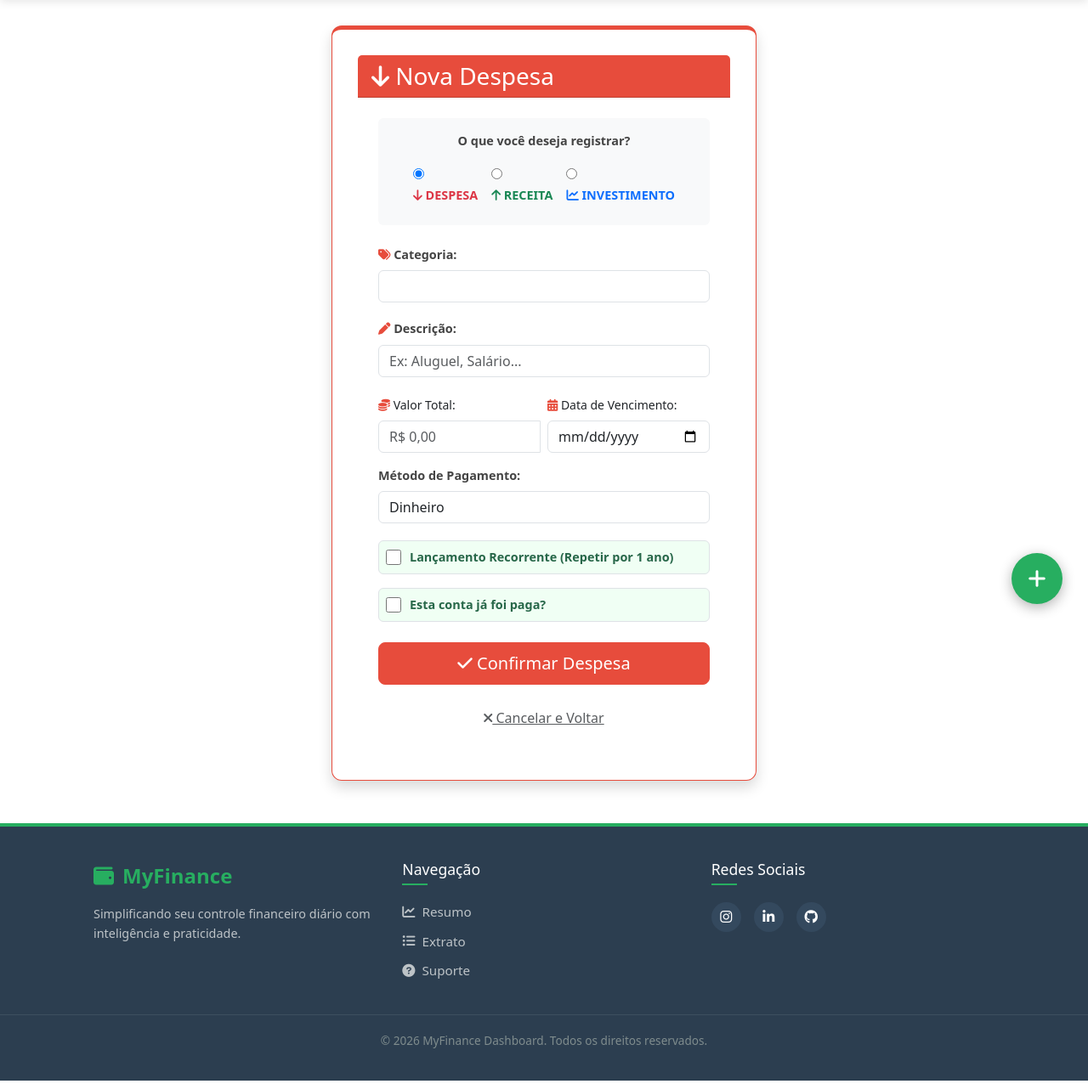
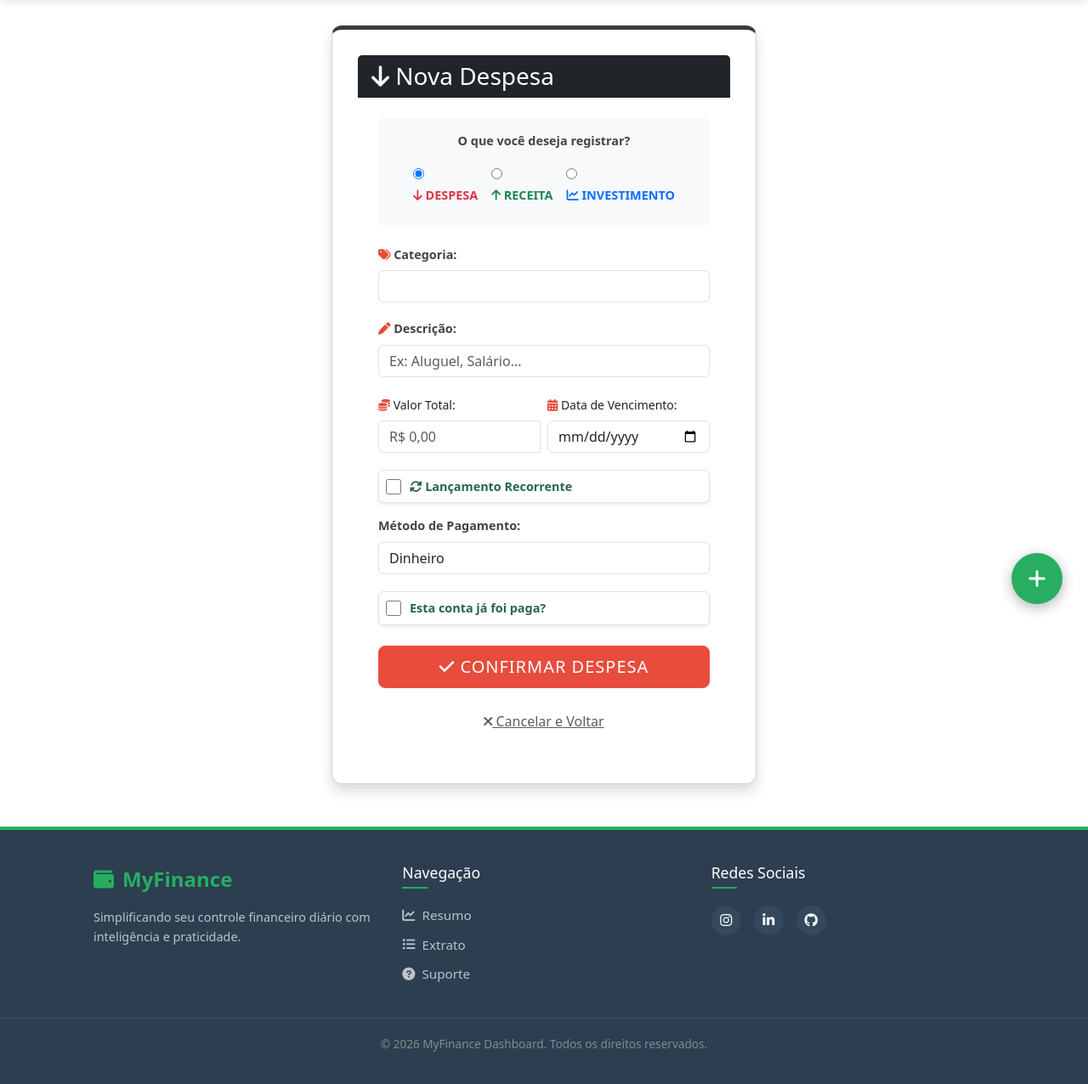
Before and after one commit to bcmmarra/controle-financeiro-web, a Flask app: template templates/novo_lancamento.html in a window 1280 px wide. Shown: the part 59-1335 px from the top of the page at 85% size. Run offline with Flask 3, Linux system fonts and the light colour scheme; the template is opened without the code that fills it, so the values that code supplies are empty; parts of the project's set-up code (start-up, migrations or seed data) failed here and were passed over.

Commit message:
transacao recorrente

```diff
--- a/app.py
+++ b/app.py
@@ -491,31 +491,23 @@ def novo_lancamento():
         data_str = request.form.get('data_transacao')
         tipo = request.form.get('tipo', 'despesa')
         metodo = request.form.get('metodo') or 'Dinheiro'
-
-        # Captura se é recorrente (Checkbox)
         is_recorrente = 1 if request.form.get('is_recorrente') else 0
 
         try:
             num_parcelas = int(request.form.get('numero_parcelas', 1))
-        except:
-            num_parcelas = 1
-
-        try:
             valor_total = float(valor_bruto)
             data_base = datetime.strptime(data_str, '%Y-%m-%d')
         except:
+            num_parcelas = 1
             valor_total = 0.0
             data_base = datetime.now()
 
-        # Regra de Ouro: Pagamento
-        if tipo == 'receita':
-            pago = 1
-        else:
-            pago = 1 if request.form.get('pago') else 0
+        # Receita é sempre considerada 'paga' (recebida)
+        pago = 1 if tipo == 'receita' or request.form.get('pago') else 0
 
         try:
-            # 1. LÓGICA DE PARCELAMENTO (Cartão de Crédito > 1 parcela)
-            if tipo == 'despesa' and metodo == 'Cartão de Crédito' and num_parcelas > 1:
+            # 1. PARCELAMENTO (Cartão)
+            if tipo == 'despesa' and metodo == 'Cartão de Crédito' and num_parcelas > 1 and not is_recorrente:
                 valor_parcela_base = round(valor_total / num_parcelas, 2)
                 diferenca = round(valor_total - (valor_parcela_base * num_parcelas), 2)
 
@@ -525,77 +517,54 @@ def novo_lancamento():
                     data_parcela = (data_base + relativedelta(months=i-1)).strftime('%Y-%m-%d')
                     desc_parcela = f"{descricao} ({i}/{num_parcelas})"
 
-                    sql = """INSERT INTO transacoes
-                             (usuario_id, descricao, valor_total, tipo, categoria_id, data_transacao,
-                              pago, metodo, id_transacao_pai, parcela_atual, numero_parcelas, is_parcelado, is_recorrente)
+                    sql = """INSERT INTO transacoes (usuario_id, descricao, valor_total, tipo, categoria_id, data_transacao,
+                             pago, metodo, id_transacao_pai, parcela_atual, numero_parcelas, is_parcelado, is_recorrente)
                              VALUES (%s, %s, %s, %s, %s, %s, %s, %s, %s, %s, %s, TRUE, FALSE)"""
-
-                    cursor.execute(sql, (user_id, desc_parcela, valor_atual, tipo, categoria_id,
-                                         data_parcela, pago, metodo, id_pai, i, num_parcelas))
-
+                    cursor.execute(sql, (user_id, desc_parcela, valor_atual, tipo, categoria_id, data_parcela, pago, metodo, id_pai, i, num_parcelas))
                     if i == 1:
                         id_pai = cursor.lastrowid
-                        # Atualiza a primeira parcela com o seu próprio ID como pai
                         cursor.execute("UPDATE transacoes SET id_transacao_pai = %s WHERE id = %s", (id_pai, id_pai))
 
-            # 2. LÓGICA DE RECORRÊNCIA (Repete o mesmo valor por 12 meses)
+            # 2. RECORRÊNCIA
             elif is_recorrente:
-                # Captura a quantidade de meses do HTML (o padrão é 12 se o usuário não mexer)
                 try:
                     meses_recorrencia = int(request.form.get('meses_recorrencia', 12))
                 except:
                     meses_recorrencia = 12
 
                 id_pai = None
-                for i in range(meses_recorrencia): # Agora usa a variável dinâmica
+                for i in range(meses_recorrencia):
                     data_recorrente = (data_base + relativedelta(months=i)).strftime('%Y-%m-%d')
-
-                    sql = """INSERT INTO transacoes (usuario_id, descricao, valor_total, tipo,
-                            categoria_id, data_transacao, pago, metodo, is_parcelado,
-                            is_recorrente, id_transacao_pai)
-                            VALUES (%s, %s, %s, %s, %s, %s, %s, %s, FALSE, TRUE, %s)"""
-
-                    cursor.execute(sql, (user_id, descricao, valor_total, tipo,
-                                        categoria_id, data_recorrente, pago, metodo, id_pai))
-
+                    sql = """INSERT INTO transacoes (usuario_id, descricao, valor_total, tipo, categoria_id, data_transacao,
+                             pago, metodo, is_parcelado, is_recorrente, id_transacao_pai)
+                             VALUES (%s, %s, %s, %s, %s, %s, %s, %s, FALSE, TRUE, %s)"""
+                    cursor.execute(sql, (user_id, descricao, valor_total, tipo, categoria_id, data_recorrente, pago, metodo, id_pai))
                     if i == 0:
                         id_pai = cursor.lastrowid
                         cursor.execute("UPDATE transacoes SET id_transacao_pai = %s WHERE id = %s", (id_pai, id_pai))
 
-            # 3. LANÇAMENTO ÚNICO SIMPLES
+            # 3. ÚNICO
             else:
-                sql = """INSERT INTO transacoes (usuario_id, descricao, valor_total, tipo,
-                         categoria_id, data_transacao, pago, metodo, is_parcelado, is_recorrente)
-                         VALUES (%s, %s, %s, %s, %s, %s, %s, %s, FALSE, FALSE)"""
-                cursor.execute(sql, (user_id, descricao, valor_total, tipo,
-                                     categoria_id, data_str, pago, metodo))
+                sql = """INSERT INTO transacoes (usuario_id, descricao, valor_total, tipo, categoria_id, data_transacao,
+                         pago, metodo, is_parcelado, is_recorrente) VALUES (%s, %s, %s, %s, %s, %s, %s, %s, FALSE, FALSE)"""
+                cursor.execute(sql, (user_id, descricao, valor_total, tipo, categoria_id, data_str, pago, metodo))
 
             conn.commit()
-            flash("Lançamento realizado com sucesso!", "sucesso")
+            flash("Sucesso!", "sucesso")
         except Exception as e:
-            print(f"ERRO AO GRAVAR: {e}")
             conn.rollback()
-            flash(f"Erro ao salvar lançamento: {e}", "erro")
+            flash(f"Erro: {e}", "erro")
         finally:
             cursor.close()
             conn.close()
-
         return redirect(url_for('novo_lancamento'))
 
-    # GET: Busca categorias para o select
-    cursor.execute("""
-        SELECT id, nome, tipo, cor
-        FROM categorias
-        WHERE usuario_id = %s
-        ORDER BY nome ASC
-    """, (session['usuario_id'],))
-
+    # GET: Carregar categorias e renderizar
+    cursor.execute("SELECT id, nome, tipo FROM categorias WHERE usuario_id = %s ORDER BY nome", (session['usuario_id'],))
     categorias = cursor.fetchall()
     cursor.close()
     conn.close()
-
-    hoje = datetime.now().strftime('%Y-%m-%d')
-    return render_template('novo_lancamento.html', categorias=categorias, hoje=hoje)
+    return render_template('novo_lancamento.html', categorias=categorias, hoje=datetime.now().strftime('%Y-%m-%d'))
 
 # Listagem de Lançamentos
 @app.route('/listagem')
--- a/templates/novo_lancamento.html
+++ b/templates/novo_lancamento.html
@@ -56,17 +56,28 @@
                         <input type="hidden" name="valor_total" id="valor_real">
                     </div>
                 </div>
-
                 <div class="col-6">
-                    <label class="form-label small font-weight-bold" id="label-data"></label>
+                    <label class="form-label small font-weight-bold" id="label-data">Data:</label>
                     <input type="date" name="data_transacao" class="form-control" value="{{ hoje }}" required />
                 </div>
             </div>
 
+            <div class="form-checkbox mb-3 p-2 rounded border bg-white shadow-sm">
+                <input class="checkbox" type="checkbox" name="is_recorrente" id="is_recorrente" onchange="toggleRecorrencia()">
+                <label class="form-check-label mb-0 ml-2 font-weight-bold" style="cursor:pointer" for="is_recorrente">
+                    <i class="fas fa-sync-alt"></i> Lançamento Recorrente
+                </label>
+
+                <div id="divMeses" class="form-section-highlight border-left-primary p-2 mt-2 bg-light" style="display: none; border-left: 4px solid #8c00ff !important">
+                    <label for="meses_recorrencia" class="form-label small">Repetir por quantos meses?</label>
+                    <input type="number" class="form-control form-control-sm" name="meses_recorrencia" id="meses_recorrencia" value="12" min="2" max="60">
+                    <small class="text-muted">*(Mínimo: 2 | Máximo: 60 meses)</small>
+                </div>
+            </div>
             <div id="secao_detalhes_despesa">
                 <div class="form-group">
                     <label class="font-weight-bold">Método de Pagamento:</label>
-                    <select name="metodo" id="metodo" class="form-control" onchange="verificarParcelas()">
+                    <select name="metodo" id="metodo" class="form-control" onchange="gerenciarCamposParcelas()">
                         <option value="Dinheiro">Dinheiro</option>
                         <option value="Pix">Pix</option>
                         <option value="Cartão de Crédito">Cartão de Crédito</option>
@@ -74,25 +85,12 @@
                     </select>
                 </div>
 
-                <div id="campos_parcelas" class="form-section-highlight border-left-primary p-2 bg-light" style="display: none;">
-                    <label class="text-primary font-weight-bold">Quantidade de Parcelas:</label>
+                <div id="campos_parcelas" class="form-section-highlight border-left-primary p-2 bg-light mb-3" style="display: none;">
+                    <label class="text-primary font-weight-bold small">Quantidade de Parcelas:</label>
                     <input type="number" name="numero_parcelas" id="numero_parcelas" class="form-control" value="1" min="1" />
                 </div>
 
-                <div class="form-checkbox mb-3 p-2 rounded border">
-                    <input class="checkbox" type="checkbox" name="is_recorrente" id="is_recorrente" onchange="toggleRecorrencia()">
-                    <label class="form-check-label mb-0 ml-2" style="cursor:pointer" for="is_recorrente">
-                        Lançamento Recorrente (Repetir por 1 ano)
-                    </label>
-                </div>
-
-                <div id="divMeses" class="form-section-highlight border-left-primary p-2 bg-light" style="display: none; border-left: 4px solid #8c00ffff !important">
-                    <label for="meses_recorrencia" class="form-label">Repetir por quantos meses?</label>
-                    <input type="number" class="form-control" name="meses_recorrencia" id="meses_recorrencia" value="12" min="2" max="60">
-                    <sub>*(Mínimo: 2 meses | Máximo: 60 meses)</sub>
-                </div>
-
-                <div class="form-checkbox mt-3 p-2 rounded border">
+                <div class="form-checkbox mt-3 p-2 rounded border bg-white shadow-sm">
                     <input type="checkbox" name="pago" id="pago" />
                     <label for="pago" id="label-pago" class="mb-0 ml-2" style="cursor:pointer">
                         Esta conta já foi paga?
@@ -116,8 +114,8 @@
     .transition-all { transition: all 0.3s ease; }
     .card-formulario { border-top: 5px solid #343a40; border-radius: 12px; }
     .form-section-highlight { border-left: 4px solid #007bff; margin-top: 10px; }
-    /* Estilo base do botão caso o Bootstrap falhe */
-    #btn-submit { min-height: 50px; }
+    #btn-submit { min-height: 50px; text-transform: uppercase; letter-spacing: 1px; }
+    .input-group-text { background: #f8f9fa; }
 </style>
 {% endblock %}
 
@@ -130,7 +128,6 @@
         const secaoDetalhes = document.getElementById("secao_detalhes_despesa");
         const labelPago = document.getElementById("label-pago");
         const checkboxPago = document.getElementById("pago");
-        const card = document.getElementById("card-lancamento");
         const header = document.getElementById("header-lancamento");
         const btn = document.getElementById("btn-submit");
         const titulo = document.getElementById("titulo-form");
@@ -149,44 +146,34 @@
             corBase = "#e74c3c";
             textoData = "Data de Vencimento:";
             textoTitulo = '<i class="fas fa-arrow-down"></i> Nova Despesa';
-
-            labelPago.innerText = "Esta conta já foi paga?"; // Texto para Despesa
+            labelPago.innerText = "Esta conta já foi paga?";
             secaoDetalhes.style.display = "block";
         }
         else if (tipoSelecionado === "receita") {
             corBase = "#27ae60";
             textoData = "Data de Recebimento:";
             textoTitulo = '<i class="fas fa-arrow-up"></i> Nova Receita';
-
             secaoDetalhes.style.display = "none";
         }
         else if (tipoSelecionado === "investimento") {
             corBase = "#3498db";
             textoData = "Data do Aporte:";
             textoTitulo = '<i class="fas fa-chart-line"></i> Novo Investimento';
-
-            labelPago.innerText = "Este aporte já foi realizado?"; // Texto para Investimento
+            labelPago.innerText = "Este aporte já foi realizado?";
             secaoDetalhes.style.display = "block";
-
-            // Sugestão: Investimentos geralmente já são marcados como feitos
             checkboxPago.checked = true;
         }
 
-        // --- Aplicação Visual e Filtro de Categorias ---
-        header.style.setProperty('background-color', corBase, 'important');
-        card.style.borderColor = corBase;
+        header.style.backgroundColor = corBase;
         titulo.innerHTML = textoTitulo;
-        btn.style.setProperty('background-color', corBase, 'important');
-        btn.style.setProperty('border-color', corBase, 'important');
-
-        const acao = tipoSelecionado.charAt(0).toUpperCase() + tipoSelecionado.slice(1);
-        btn.innerHTML = `<i class="fas fa-check"></i> Confirmar ${acao}`;
+        btn.style.backgroundColor = corBase;
+        btn.style.borderColor = corBase;
+        btn.querySelector('span').innerText = `Confirmar ${tipoSelecionado.charAt(0).toUpperCase() + tipoSelecionado.slice(1)}`;
 
         labelData.innerHTML = `<i class="fas fa-calendar-alt mr-1" style="color: ${corBase}"></i> ${textoData}`;
-        icones.forEach(icon => {
-            if (icon) icon.style.setProperty('color', corBase, 'important');
-        });
+        icones.forEach(icon => { if (icon) icon.style.color = corBase; });
 
+        // Filtrar Categorias
         const options = selectCat.options;
         let primeiraEncontrada = null;
         for (let i = 0; i < options.length; i++) {
@@ -199,26 +186,8 @@
             }
         }
         if (primeiraEncontrada) selectCat.value = primeiraEncontrada;
-    }
 
-    // Máscara de Valor (Mantida pois está correta)
-    const inputVisivel = document.getElementById('valor_visivel');
-    const inputOculto = document.getElementById('valor_real');
-    if (inputVisivel) {
-        inputVisivel.addEventListener('input', function(e) {
-            let value = e.target.value.replace(/\D/g, "");
-            value = (value / 100).toFixed(2) + "";
-            if (value === "0.00") {
-                inputOculto.value = "";
-                e.target.value = "";
-                return;
-            }
-            inputOculto.value = value; // Salva 1250.50 no oculto
-            value = value.replace(".", ",");
-            value = value.replace(/(\d)(\d{3})(\d{3}),/g, "$1.$2.$3,");
-            value = value.replace(/(\d)(\d{3}),/g, "$1.$2,");
-            e.target.value = "R$ " + value;
-        });
+        gerenciarCamposParcelas();
     }
 
     function gerenciarCamposParcelas() {
@@ -227,13 +196,7 @@
         const divParcelas = document.getElementById('campos_parcelas');
         const checkRecorrente = document.getElementById("is_recorrente");
 
-        if (!tipoRadio || !metodoPgto || !divParcelas) return;
-
-        // Lógica: Mostrar parcelas APENAS se:
-        // 1. For DESPESA
-        // 2. Método for CARTÃO DE CRÉDITO
-        // 3. NÃO for recorrente (Recorrência e Parcelamento são coisas diferentes)
-        if (tipoRadio.value === "despesa" && metodoPgto.value === "Cartão de Crédito" && !checkRecorrente.checked) {
+        if (tipoRadio && tipoRadio.value === "despesa" && metodoPgto.value === "Cartão de Crédito" && !checkRecorrente.checked) {
             divParcelas.style.display = "block";
         } else {
             divParcelas.style.display = "none";
@@ -242,36 +205,22 @@
     }
 
     function toggleRecorrencia() {
-        var checkBox = document.getElementById("is_recorrente");
-        var divMeses = document.getElementById("divMeses");
-        var divParcelas = document.getElementById("campos_parcelas");
+        const checkBox = document.getElementById("is_recorrente");
+        const divMeses = document.getElementById("divMeses");
 
-        if (checkBox.checked == true){
-            divMeses.style.display = "block";
-            // Se é recorrente, desliga a opção de parcelar para evitar duplicidade de lógica
-            divParcelas.style.display = "none";
-            document.getElementById('numero_parcelas').value = 1;
-        } else {
-            divMeses.style.display = "none";
-            // Re-avalia se deve mostrar parcelas (caso seja cartão)
-            gerenciarCamposParcelas();
-        }
+        divMeses.style.display = checkBox.checked ? "block" : "none";
+        gerenciarCamposParcelas();
     }
 
-    // Inicialização e Listeners
-    document.addEventListener('DOMContentLoaded', function() {
-        const elementosGatilho = [
-            document.getElementById('tipo_despesa'),
-            document.getElementById('tipo_receita'),
-            document.getElementById('metodo')
-        ];
-
-        elementosGatilho.forEach(el => {
-            if (el) el.addEventListener('change', gerenciarCamposParcelas);
-        });
-
-        // Executa ao carregar a página (importante para a Edição)
-        gerenciarCamposParcelas();
+    // Máscara R$
+    const inputVisivel = document.getElementById('valor_visivel');
+    const inputOculto = document.getElementById('valor_real');
+    inputVisivel.addEventListener('input', function(e) {
+        let value = e.target.value.replace(/\D/g, "");
+        value = (value / 100).toFixed(2) + "";
+        if (value === "0.00") { inputOculto.value = ""; e.target.value = ""; return; }
+        inputOculto.value = value;
+        e.target.value = "R$ " + value.replace(".", ",").replace(/(\d)(\d{3})(\d{3}),/g, "$1.$2.$3,").replace(/(\d)(\d{3}),/g, "$1.$2,");
     });
 
     window.onload = ajustarVisibilidade;
```
